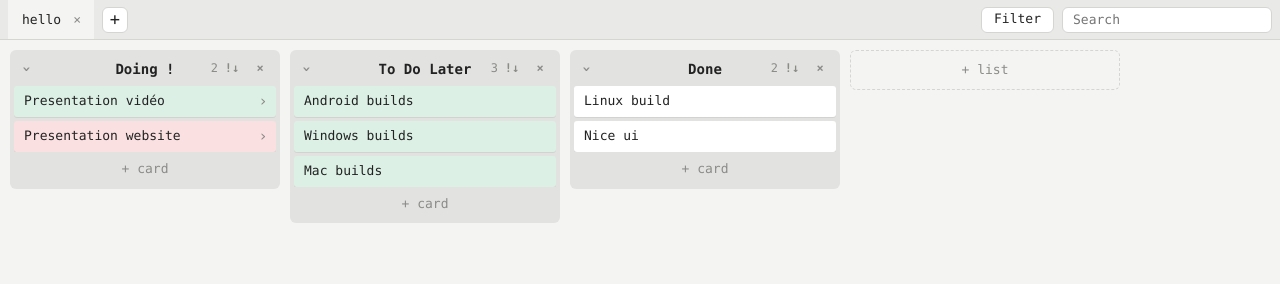
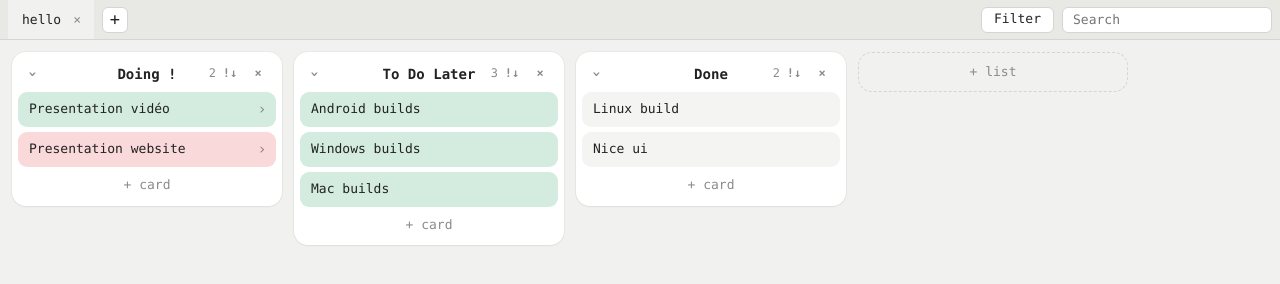
Before and after one commit to IR-Idler/project-md, a website built with Vite: page index.html in a window 1280 px wide. Built offline with nearby package versions, Linux system fonts and the light colour scheme.

Commit message:
Restyle board: lists as white panels, color across the whole card
- Lists sit in rounded white panels on a soft background
- Uncolored cards are light rows inside the panel; colored cards are
  fully tinted, slightly stronger than before
- Rounder corners for cards, panels, + list and drop placeholders
- Matching dark-mode surfaces

Co-Authored-By: Claude Opus 5.5 <noreply@anthropic.com>

```diff
--- a/src/styles.css
+++ b/src/styles.css
@@ -1,9 +1,11 @@
 :root {
-  --bg: #f4f4f3;
-  --top: #e9e9e7;
-  --tab-hover: #e0e0de;
-  --col: #e2e2e0;
-  --card: #ffffff;
+  --bg: #f1f2ef;
+  --top: #e8e9e5;
+  --tab-hover: #dfe0dc;
+  --col: #ffffff; /* list panel */
+  --card: #ffffff; /* editor, menus */
+  --card-row: #f4f5f2; /* uncolored card inside a panel */
+  --panel-shadow: 0 1px 2px rgba(30, 35, 25, 0.05), 0 0 0 1px rgba(30, 35, 25, 0.04);
   --text: #222222;
   --muted: #8b8b88;
   --line: #d5d5d2;
@@ -17,17 +19,19 @@
   --c3: #30a46c;
   --c4: #0090ff;
   --c5: #8e4ec6;
-  --tint: 17%;
+  --tint: 21%;
   color-scheme: light dark;
 }
 
 @media (prefers-color-scheme: dark) {
   :root {
-    --bg: #1b1b1d;
-    --top: #242426;
-    --tab-hover: #2c2c2f;
-    --col: #29292c;
-    --card: #353538;
+    --bg: #161618;
+    --top: #202022;
+    --tab-hover: #29292c;
+    --col: #222225;
+    --card: #2f2f33;
+    --card-row: #2c2c30;
+    --panel-shadow: 0 0 0 1px rgba(255, 255, 255, 0.05);
     --text: #e9e9e7;
     --muted: #8e8e93;
     --line: #38383b;
@@ -35,7 +39,7 @@
     --dim: #3a3a3e;
     --input: #1b1b1d;
     --shadow: 0 1px 0 rgba(0, 0, 0, 0.3);
-    --tint: 26%;
+    --tint: 30%;
   }
 }
 
@@ -229,8 +233,8 @@ textarea {
   min-height: 0;
   display: flex;
   align-items: flex-start;
-  gap: 10px;
-  padding: 10px;
+  gap: 12px;
+  padding: 12px;
   overflow-x: auto;
   overflow-y: hidden;
 }
@@ -242,13 +246,15 @@ textarea {
   display: flex;
   flex-direction: column;
   background: var(--col);
-  border-radius: 6px;
+  border-radius: 14px;
+  box-shadow: var(--panel-shadow);
+  padding: 2px 4px 0;
 }
 
 .col-head {
   display: flex;
   align-items: center;
-  padding: 8px 6px 6px;
+  padding: 9px 6px 7px;
   font-weight: 700;
   font-size: 1.08em;
   cursor: grab;
@@ -351,19 +357,18 @@ textarea {
 .cards {
   min-height: 4px;
   overflow-y: auto;
-  padding: 0 4px;
+  padding: 0 2px;
   display: flex;
   flex-direction: column;
-  gap: 4px;
+  gap: 5px;
 }
 
 .card {
   flex: none;
   position: relative;
-  padding: 6px 10px;
-  background: var(--card);
-  border-radius: 3px;
-  box-shadow: var(--shadow);
+  padding: 8px 11px;
+  background: var(--card-row);
+  border-radius: 9px;
   white-space: pre-wrap;
   overflow-wrap: anywhere;
 }
@@ -486,8 +491,8 @@ textarea {
   border: 0;
   background: none;
   color: var(--muted);
-  padding: 8px 0 10px;
-  border-radius: 0 0 6px 6px;
+  padding: 9px 0 11px;
+  border-radius: 0 0 14px 14px;
 }
 @media (hover: hover) {
   .add-card:hover {
@@ -500,7 +505,7 @@ textarea {
   width: calc(270px * var(--z, 1));
   height: 40px;
   border: 1px dashed var(--line);
-  border-radius: 6px;
+  border-radius: 14px;
   background: none;
   color: var(--muted);
 }
@@ -515,14 +520,14 @@ textarea {
 
 .placeholder {
   flex: none;
-  border-radius: 3px;
+  border-radius: 9px;
   background: color-mix(in srgb, var(--text) 7%, transparent);
   border: 1px dashed color-mix(in srgb, var(--text) 25%, transparent);
 }
 .col-placeholder {
   flex: none;
   width: calc(270px * var(--z, 1));
-  border-radius: 6px;
+  border-radius: 14px;
   background: color-mix(in srgb, var(--text) 5%, transparent);
   border: 1px dashed color-mix(in srgb, var(--text) 25%, transparent);
 }
```
